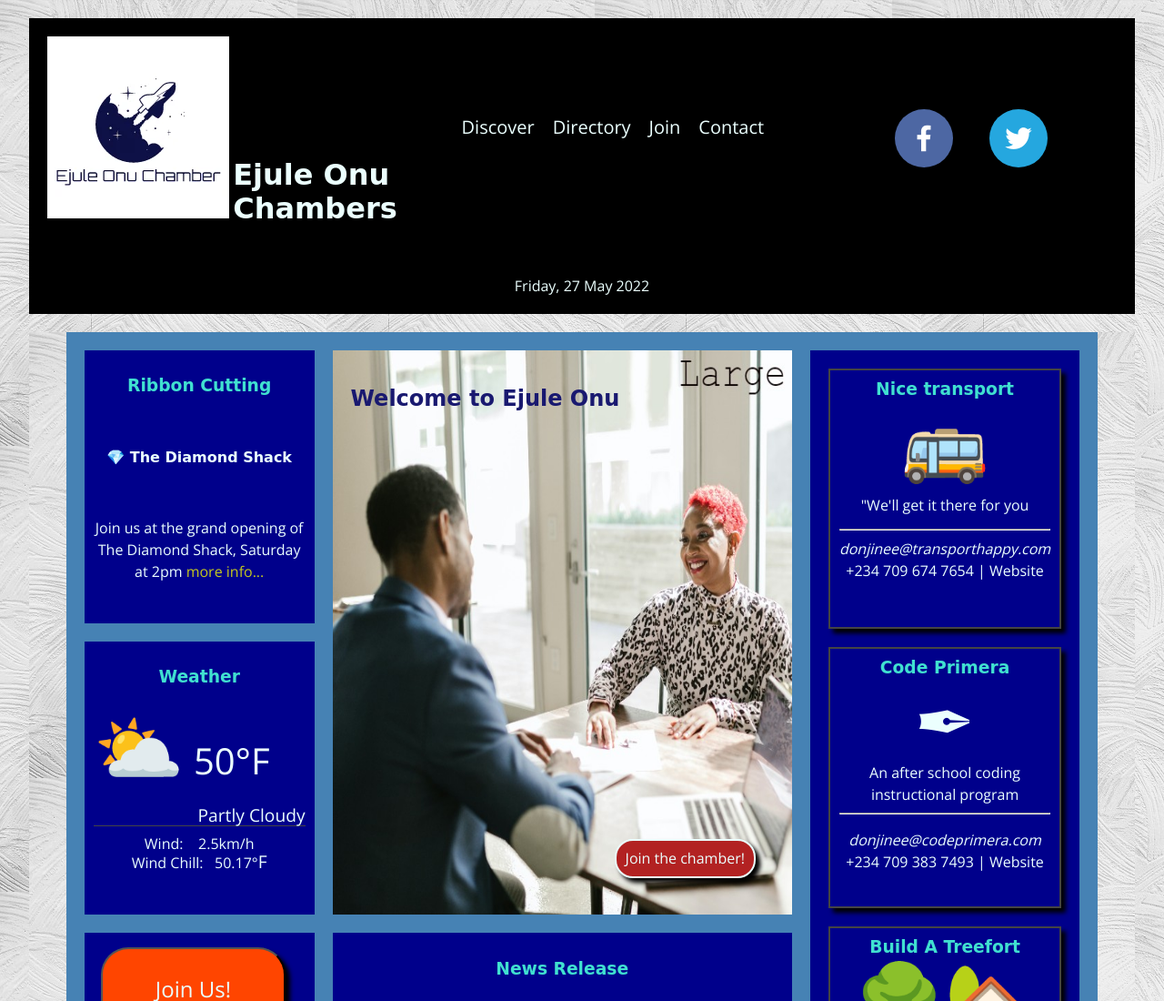
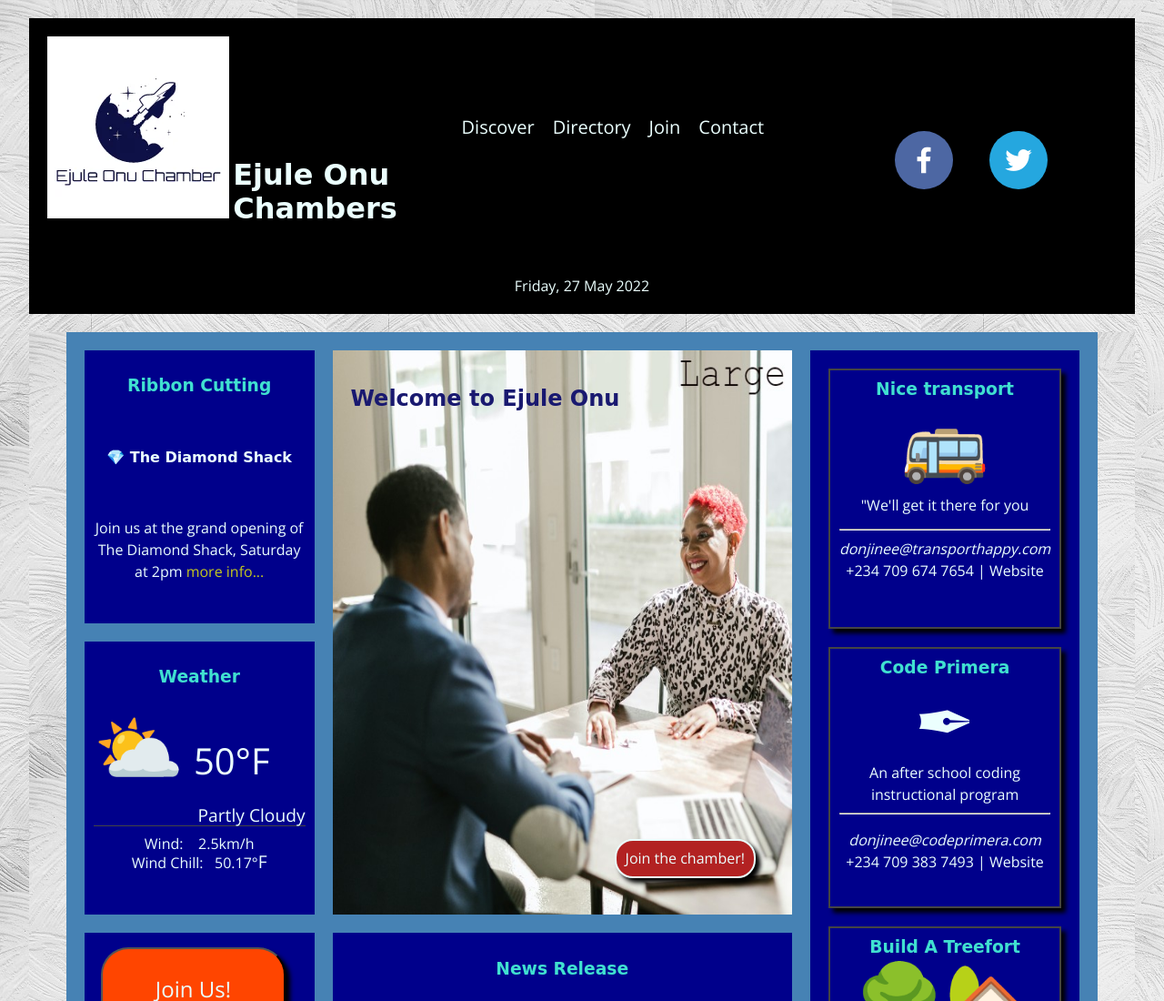
Before and after one commit to TheDonJinee/wdd230, a plain HTML site: page chamber/index.html in a window 1280 px wide. Shown: the top 1100 px of the page at 91% size. Drawn offline with nearby package versions, Linux system fonts and the light colour scheme; files whose address does not match are found by name; a web font is replaced by a local one.

Commit message:
Week 06 update

```diff
--- a/chamber/css/base.css
+++ b/chamber/css/base.css
@@ -31,7 +31,7 @@
     }
 
     .social {
-        top: 2rem;
+        top: 2.8rem;
         right: 7px;
     }
 
--- a/chamber/css/large.css
+++ b/chamber/css/large.css
@@ -67,7 +67,7 @@ h1 {
 .social {
     display: flex;
     position: absolute;
-    top: 4rem;
+    top: 6.5rem;
     right: 4.75rem;
 }
 
--- a/chamber/css/medium.css
+++ b/chamber/css/medium.css
@@ -85,7 +85,7 @@
 
     .social {
         position: absolute;
-        top: 3.2rem;
+        top: 5.2rem;
         right: 1rem;
         margin: 0;
     }
--- a/chamber/index.html
+++ b/chamber/index.html
@@ -34,12 +34,12 @@
                 </nav>
 
                 <div class="social">
-                    <p><a href="https://www.facebook.com" target="_blank">
+                    <div><a href="https://www.facebook.com" target="_blank">
                         <img src="images/facebook.png" alt="Facebook Icon" class="soc-img1">
-                    </a></p>
-                    <p><a href="https://www.twitter.com" target="_blank">
+                    </a></div>
+                    <div><a href="https://www.twitter.com" target="_blank">
                         <img src="images/twitter.png" alt="Twitter Icon" class="soc-img2">
-                    </a></p>
+                    </a></div>
                 </div>
 
             </div>
```
